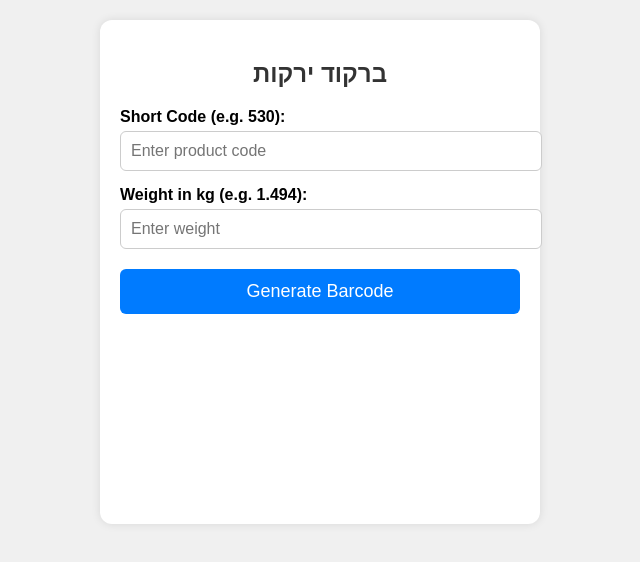
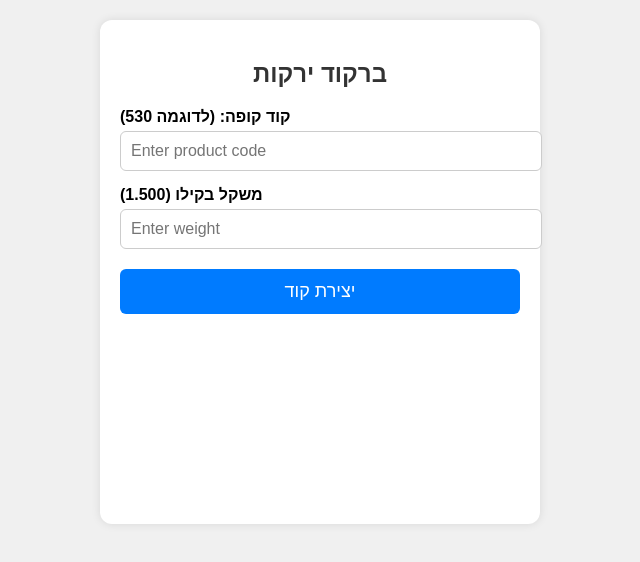
Before and after one commit to 0xJEW/0xjew.github.io, a plain HTML site: page Index.html in a window 1280 px wide. Shown: the whole page, without its empty margins (320-960 px from the left). Drawn offline with Linux system fonts and the light colour scheme.

Commit message:
Update Index.html

```diff
--- a/Index.html
+++ b/Index.html
@@ -3,7 +3,7 @@
 <head>
   <meta charset="UTF-8" />
   <meta name="viewport" content="width=device-width, initial-scale=1.0"/>
-  <title>EAN-13 Barcode Generator</title>
+  <title>יצירת ברקוד ירקות</title>
   <script src="https://cdn.jsdelivr.net/npm/jsbarcode@3.11.5/dist/JsBarcode.all.min.js"></script>
   <style>
     body {
@@ -76,13 +76,13 @@
   <div class="container">
     <h2>ברקוד ירקות</h2>
 
-    <label for="shortCode">Short Code (e.g. 530):</label>
+    <label for="shortCode">קוד קופה: (לדוגמה 530)</label>
     <input type="number" id="shortCode" placeholder="Enter product code" />
 
-    <label for="weight">Weight in kg (e.g. 1.494):</label>
+    <label for="weight">משקל בקילו (1.500)</label>
     <input type="number" id="weight" step="0.001" placeholder="Enter weight" />
 
-    <button onclick="generateEAN13()">Generate Barcode</button>
+    <button onclick="generateEAN13()">יצירת קוד</button>
 
     <div class="result" id="resultText"></div>
     <svg id="barcodeImage"></svg>
```
